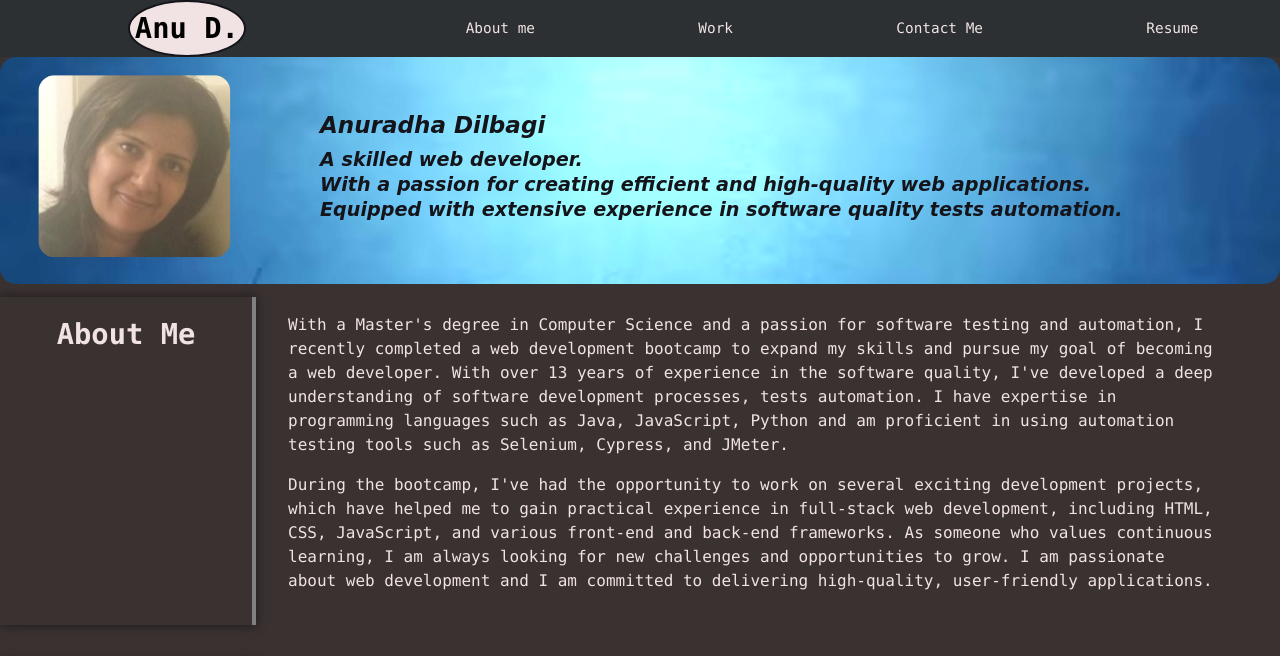
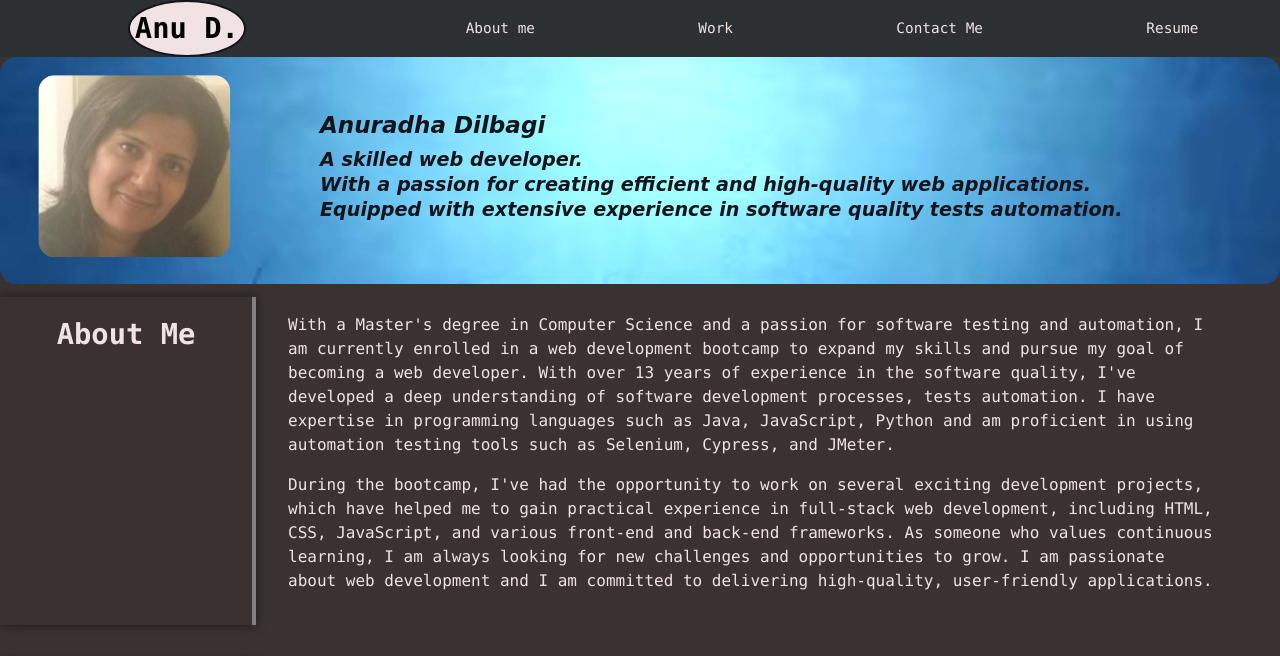
Before and after one commit to anud22/myPortfolio, a plain HTML site: page index.html in a window 1280 px wide. Shown: the top 656 px of the page. Drawn offline with Linux system fonts and the light colour scheme; a web font is replaced by a local one.

Commit message:
Updated about me paragraph text

```diff
--- a/index.html
+++ b/index.html
@@ -41,7 +41,7 @@
             <h1 id="aboutMe">About Me</h1>
             <div class="details">
                 <p> With a Master's degree in Computer Science and a passion for software testing and automation, I
-                    recently completed a web development bootcamp to expand my skills and pursue my goal of becoming a
+                    am currently enrolled in a web development bootcamp to expand my skills and pursue my goal of becoming a
                     web developer.
                     With over 13 years of experience in the software quality, I've developed a deep understanding of
                     software development processes, tests automation. I have expertise in programming languages such as
```
